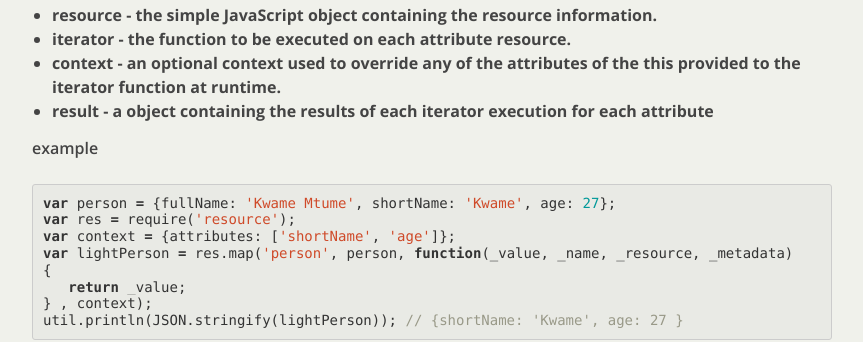
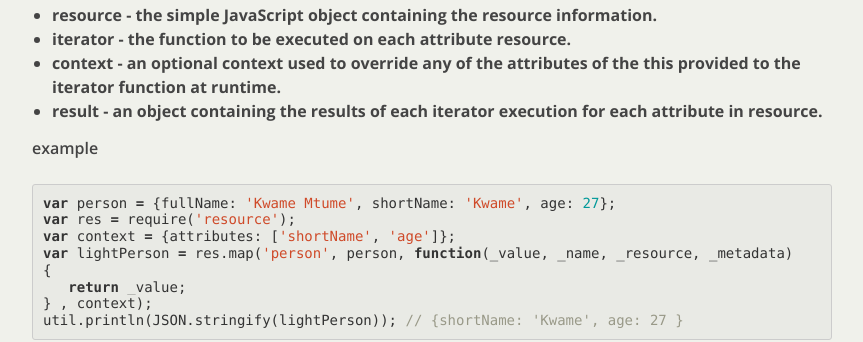
Before and after one commit to Airlift-Framework/airlift-framework.github.com, a Jekyll site: the page built from _posts/modules/0100-01-01-resource.md, in a window 1280 px wide and 900 px high, scrolled down 1697 px. Shown: the part 160-502 px from the top of the window, without its empty margins (208-1071 px from the left). Built offline with Jekyll 4.4.1, drawn with Linux system fonts in a browser that asks for light colours; nearby versions of some CDN libraries.

Commit message:
Updated _posts/modules/0100-01-01-resource.md

```diff
--- a/_posts/modules/0100-01-01-resource.md
+++ b/_posts/modules/0100-01-01-resource.md
@@ -57,7 +57,7 @@ var result = map(resourceName, resource, iterator, \[context\])
 * resource - the simple JavaScript object containing the resource information.
 * iterator - the function to be executed on each attribute resource.
 * context - an optional context used to override any of the attributes of the this provided to the iterator function at runtime.
-* result - a object containing the results of each iterator execution for each attribute
+* result - an object containing the results of each iterator execution for each attribute in resource.
 
 ### example
     var person = {fullName: 'Kwame Mtume', shortName: 'Kwame', age: 27};
```
